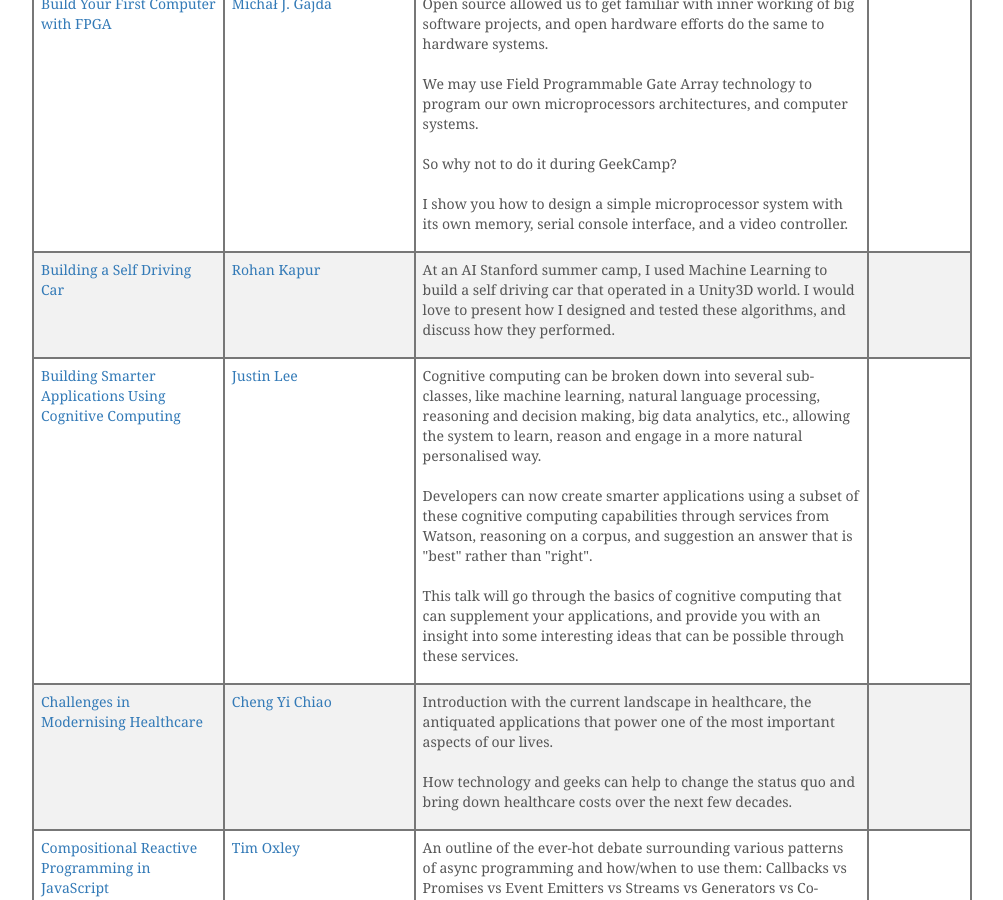
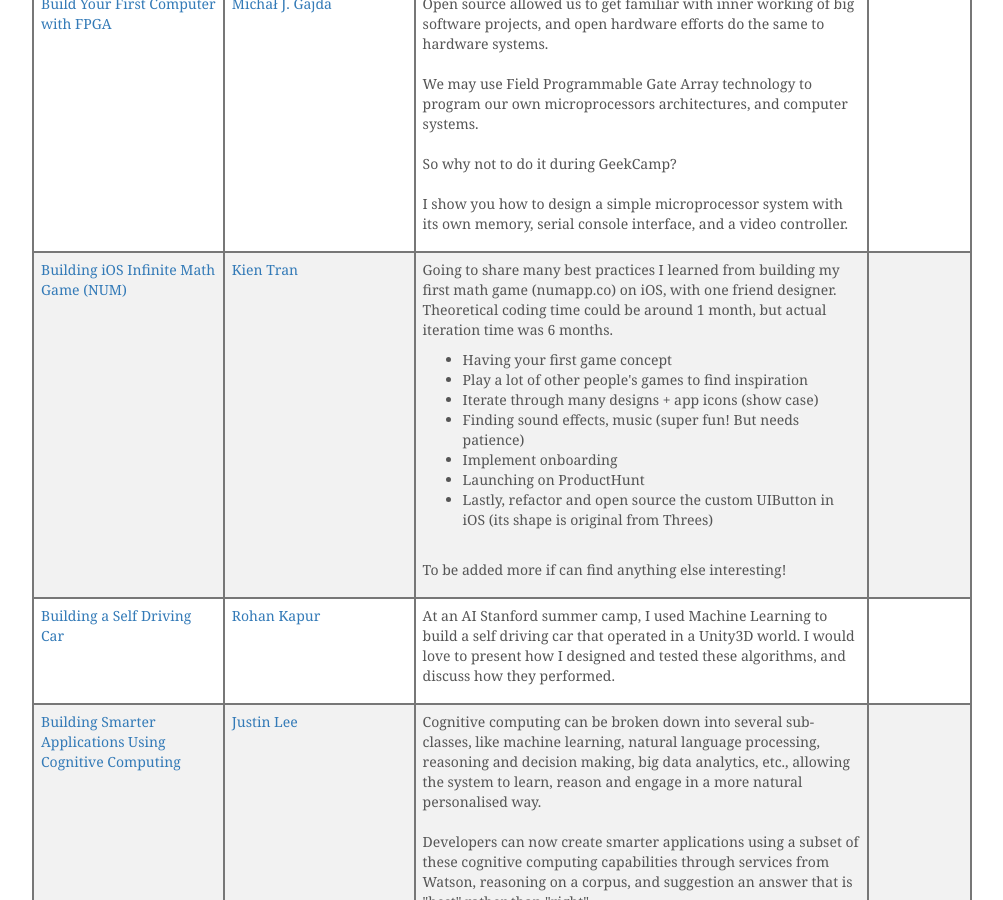
Before and after one commit to geekcampsg/website-2016, a Jekyll site: the page built from talks.html, in a window 1280 px wide and 900 px high, scrolled down 856 px. Shown: the whole window, without its empty margins (143-1146 px from the left). Built offline with Jekyll 4.4.1, drawn with Linux system fonts in a browser that asks for light colours; comment, search, counter and statistics services are not loaded; some of the changed text lies outside the part shown.

Commit message:
Add Kien, Kuan Yen, and Ram's talks.

```diff
--- a/_data/talks.yml
+++ b/_data/talks.yml
@@ -468,3 +468,64 @@
       This talk will go through the basics of cognitive computing that can
       supplement your applications, and provide you with an insight into some
       interesting ideas that can be possible through these services.
+
+- slug: building-ios-infinite-math-game
+  speaker:
+    name: Kien Tran
+    link: https://github.com/thkeen
+  talk:
+    title: Building iOS Infinite Math Game (NUM)
+    description: >
+      Going to share many best practices I learned from building my first math
+      game (numapp.co) on iOS, with one friend designer. Theoretical coding time
+      could be around 1 month, but actual iteration time was 6 months.
+
+      <ul>
+      <li>Having your first game concept</li>
+      <li>Play a lot of other people's games to find inspiration</li>
+      <li>Iterate through many designs + app icons (show case)</li>
+      <li>Finding sound effects, music (super fun! But needs patience)</li>
+      <li>Implement onboarding</li>
+      <li>Launching on ProductHunt</li>
+      <li>Lastly, refactor and open source the custom UIButton in iOS (its shape
+      is original from Threes)</li>
+      </ul>
+
+      To be added more if can find anything else interesting!
+
+- slug: from-source-code-to-containers
+  speaker:
+    name: Heng Kuan Yen
+    link: https://github.com/gigablah
+  talk:
+    title: From Source Code to Containers
+    description: >
+      Docker and other containerization platforms have taken the open source
+      world by storm. An ever increasing number of organizations are
+      distributing their applications in container form.
+
+
+      However, not all applications are simple binaries. How do you Dockerize a
+      complex, modular application made up of multiple components? How do you
+      handle differences between development and production environments? How do
+      you incorporate this into your build pipeline? And through all this, how
+      do you keep your containers lean?
+
+
+      I will share what I've learnt so far in managing the complexity of going
+      from source code to containers.
+
+- slug: containers-what-we-need-to-know
+  hidden: true
+  speaker:
+    name: Sriram Narayanan
+    link: ''
+  talk:
+    title: Containers &mdash; What We Need to Know
+    description: >
+      There is a lot of buzz around containers, with everyone associating
+      themselves with these as a sure-shot approach to success! But what exactly
+      are containers, and more importantly, what are they not!? After a mild
+      amount of basics to get everyone on the same page, we engage in some
+      myth-busting, diagnosis tracing, and some cautionary notes on what you
+      still need to take care of.
```
